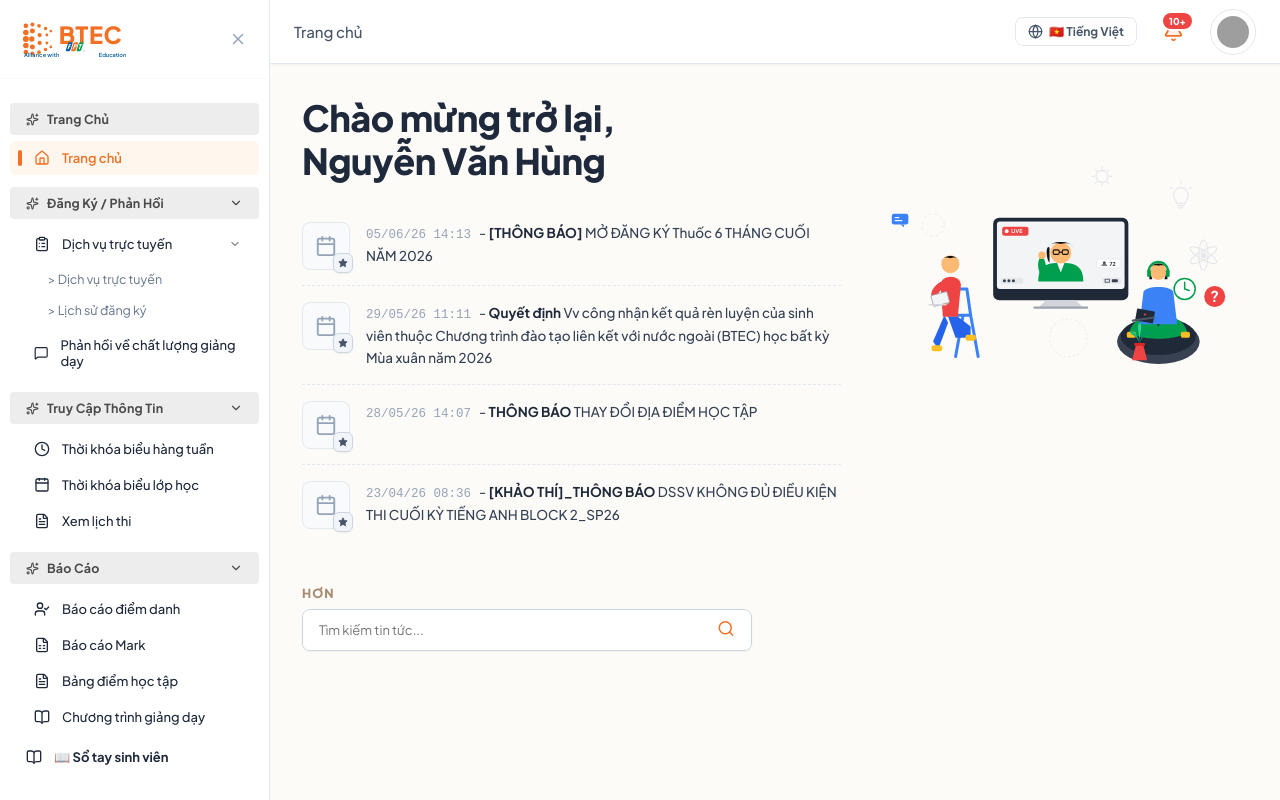
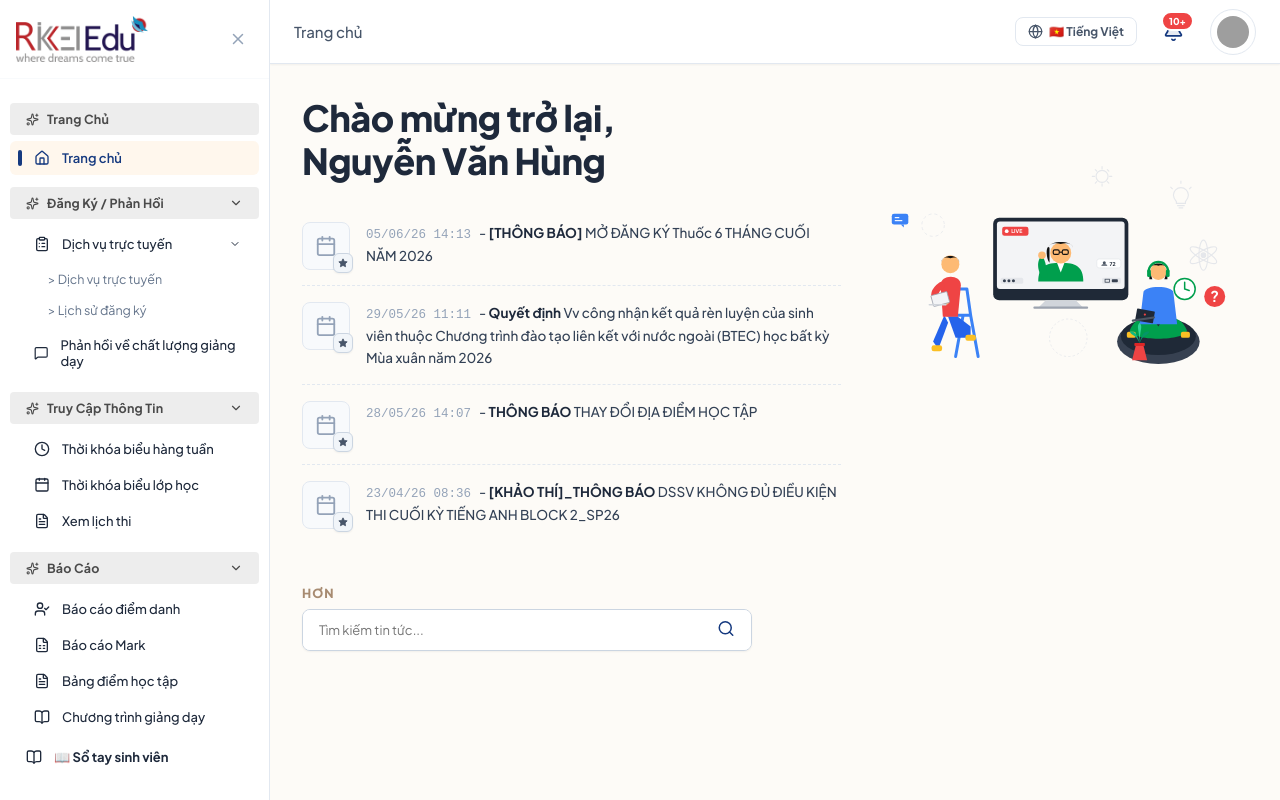
Before and after one commit to RIOMOD/PROJECT_RIKKEIEDU, a React (Vite) app: page / in a window 1280 px wide. Built offline with nearby package versions, Linux system fonts and the light colour scheme; grey boxes are pictures that could not be loaded.

Commit message:
feat: change logo to Rikkei Edu and update primary theme color to Rikkei Blue

```diff
--- a/src/components/AcademicTranscript.tsx
+++ b/src/components/AcademicTranscript.tsx
@@ -314,19 +314,19 @@ export const AcademicTranscript = ({ lang }: AcademicTranscriptProps) => {
         <div className="transcript-info-header">
           <div className="transcript-info-left" style={{ gap: '4px' }}>
             <div className="transcript-info-item" style={{ gap: '6px' }}>
-              <GraduationCap size={16} className="text-orange-500" style={{ color: '#f37021' }} />
+              <GraduationCap size={16} className="text-orange-500" style={{ color: 'var(--primary)' }} />
               <span className="transcript-info-label" style={{ color: '#334155', fontWeight: 'bold' }}>
                 STUDENT:{' '}
               </span>
               <span className="transcript-info-val" style={{ color: '#334155', fontWeight: 'bold' }}>Nguyễn Văn Hùng - BS00679</span>
             </div>
             <div className="transcript-info-item" style={{ gap: '6px' }}>
-              <BookOpen size={16} className="text-orange-500" style={{ color: '#f37021' }} />
+              <BookOpen size={16} className="text-orange-500" style={{ color: 'var(--primary)' }} />
               <span className="transcript-info-label" style={{ color: '#334155', fontWeight: 'bold' }}>Syllabus:BC_V6_01</span>
             </div>
           </div>
           <div className="transcript-info-right">
-            <button className="export-excel-btn" style={{ backgroundColor: '#f37021' }}>
+            <button className="export-excel-btn" style={{ backgroundColor: 'var(--primary)' }}>
               <FileSpreadsheet size={16} />
               <span>{t('Export to Excel', 'Export to Excel')}</span>
             </button>
@@ -337,7 +337,7 @@ export const AcademicTranscript = ({ lang }: AcademicTranscriptProps) => {
         <div className="transcript-table-wrapper" style={{ borderRadius: '0', border: '1px solid #cbd5e1' }}>
           <table className="transcript-table">
             <thead>
-              <tr className="transcript-thead-tr" style={{ backgroundColor: '#f37021' }}>
+              <tr className="transcript-thead-tr" style={{ backgroundColor: 'var(--primary)' }}>
                 {headers.map((h, i) => (
                   <th key={i} className="transcript-th" style={{ border: '1px solid #cbd5e1' }}>
                     {h}
@@ -404,7 +404,7 @@ export const AcademicTranscript = ({ lang }: AcademicTranscriptProps) => {
 
         {/* Bottom Obsolete section */}
         <div className="transcript-obsolete-header" style={{ borderBottom: 'none', marginBottom: '10px' }}>
-          <BookOpen size={16} className="text-orange-500" style={{ color: '#f37021' }} />
+          <BookOpen size={16} className="text-orange-500" style={{ color: 'var(--primary)' }} />
           <span className="transcript-obsolete-text" style={{ fontWeight: 'bold', color: '#334155' }}>
             {t('ENGLISH PREPARATORY & OBSOLETE COURSES', 'ENGLISH PREPARATORY & OBSOLETE COURSES')}
           </span>
--- a/src/components/BtecLogo.tsx
+++ b/src/components/BtecLogo.tsx
@@ -1,4 +1,4 @@
-import { FptLogo } from './FptLogo';
+import logoRikkeiedu from '../assets/logorikkeiedu.png';
 
 interface BtecLogoProps {
   className?: string;
@@ -7,88 +7,17 @@ interface BtecLogoProps {
 
 export const BtecLogo = ({ className, height = 50 }: BtecLogoProps) => {
   return (
-    <div className={`flex flex-col items-center ${className}`} style={{ height }}>
-      <svg
-        viewBox="0 0 260 70"
-        fill="none"
-        xmlns="http://www.w3.org/2000/svg"
-        style={{ width: '100%', height: '100%', overflow: 'visible' }}
-      >
-        {/* Stylized Dotted "B" Shape */}
-        <g transform="translate(10, 5)">
-          {/* Column 1 */}
-          <circle cx="5" cy="10" r="3.5" fill="#F27024" />
-          <circle cx="5" cy="20" r="4.2" fill="#F27024" />
-          <circle cx="5" cy="30" r="4.5" fill="#F27024" />
-          <circle cx="5" cy="40" r="4.2" fill="#F27024" />
-          <circle cx="5" cy="50" r="3.5" fill="#F27024" />
-
-          {/* Column 2 */}
-          <circle cx="15" cy="8" r="3.0" fill="#F27024" />
-          <circle cx="15" cy="18" r="3.8" fill="#F27024" />
-          <circle cx="14" cy="30" r="4.0" fill="#F27024" />
-          <circle cx="15" cy="42" r="3.8" fill="#F27024" />
-          <circle cx="15" cy="52" r="3.0" fill="#F27024" />
-
-          {/* Column 3 */}
-          <circle cx="25" cy="10" r="2.8" fill="#F27024" />
-          <circle cx="26" cy="24" r="3.2" fill="#F27024" />
-          <circle cx="26" cy="36" r="3.2" fill="#F27024" />
-          <circle cx="25" cy="50" r="2.8" fill="#F27024" />
-
-          {/* Column 4 (outer loop curves of B) */}
-          <circle cx="35" cy="14" r="2.5" fill="#F27024" />
-          <circle cx="37" cy="24" r="2.2" fill="#F27024" />
-          <circle cx="37" cy="36" r="2.2" fill="#F27024" />
-          <circle cx="35" cy="46" r="2.5" fill="#F27024" />
-
-          {/* Connection dots */}
-          <circle cx="43" cy="18" r="2.0" fill="#F27024" />
-          <circle cx="43" cy="42" r="2.0" fill="#F27024" />
-        </g>
-
-        {/* BTEC Text */}
-        <text
-          x="65"
-          y="42"
-          fill="#F27024"
-          fontSize="36"
-          fontWeight="900"
-          fontFamily="system-ui, -apple-system, sans-serif"
-          letterSpacing="1px"
-        >
-          BTEC
-        </text>
-
-        {/* Alliance with text */}
-        <text
-          x="12"
-          y="62"
-          fill="#005C9E"
-          fontSize="8.5"
-          fontWeight="600"
-          fontFamily="system-ui, -apple-system, sans-serif"
-          letterSpacing="0.2px"
-        >
-          Alliance with
-        </text>
-
-        {/* FPT Text or Inline Small Logo */}
-        <text
-          x="126"
-          y="62"
-          fill="#005C9E"
-          fontSize="8.5"
-          fontWeight="600"
-          fontFamily="system-ui, -apple-system, sans-serif"
-        >
-          Education
-        </text>
-      </svg>
-      {/* Inline mini FPT Logo */}
-      <div style={{ transform: 'scale(0.24) translate(210px, -100px)', width: 0, height: 0 }}>
-        <FptLogo height={50} />
-      </div>
+    <div className={className} style={{ display: 'flex', alignItems: 'center', height }}>
+      <img
+        src={logoRikkeiedu}
+        alt="Rikkei Edu Logo"
+        style={{
+          height: '100%',
+          maxHeight: '100%',
+          objectFit: 'contain',
+          display: 'block'
+        }}
+      />
     </div>
   );
 };
--- a/src/components/Curriculum.tsx
+++ b/src/components/Curriculum.tsx
@@ -69,14 +69,14 @@ export const Curriculum = ({ lang }: CurriculumProps) => {
         <div className="transcript-info-header" style={{ marginBottom: '16px' }}>
           <div className="transcript-info-left" style={{ gap: '4px' }}>
             <div className="transcript-info-item" style={{ gap: '6px' }}>
-              <GraduationCap size={16} className="text-orange-500" style={{ color: '#f37021' }} />
+              <GraduationCap size={16} className="text-orange-500" style={{ color: 'var(--primary)' }} />
               <span className="transcript-info-label" style={{ color: '#334155', fontWeight: 'bold' }}>
                 STUDENT:{' '}
               </span>
               <span className="transcript-info-val" style={{ color: '#334155', fontWeight: 'bold' }}>Nguyễn Văn Hùng - BS00679</span>
             </div>
             <div className="transcript-info-item" style={{ gap: '6px' }}>
-              <BookOpen size={16} className="text-orange-500" style={{ color: '#f37021' }} />
+              <BookOpen size={16} className="text-orange-500" style={{ color: 'var(--primary)' }} />
               <span className="transcript-info-label" style={{ color: '#334155', fontWeight: 'bold' }}>Syllabus:BC_V6_01</span>
             </div>
           </div>
@@ -86,7 +86,7 @@ export const Curriculum = ({ lang }: CurriculumProps) => {
         <div className="transcript-table-wrapper" style={{ borderRadius: '0', border: '1px solid #cbd5e1', marginBottom: '24px' }}>
           <table className="transcript-table">
             <thead>
-              <tr className="transcript-thead-tr" style={{ backgroundColor: '#f37021' }}>
+              <tr className="transcript-thead-tr" style={{ backgroundColor: 'var(--primary)' }}>
                 {headers1.map((h, i) => (
                   <th key={i} className="transcript-th" style={{ border: '1px solid #cbd5e1', textTransform: 'uppercase' }}>
                     {h}
@@ -124,7 +124,7 @@ export const Curriculum = ({ lang }: CurriculumProps) => {
 
         {/* Table 2: Subject Prerequisite */}
         <div className="transcript-obsolete-header" style={{ borderBottom: 'none', marginBottom: '10px', marginTop: '16px' }}>
-          <BookOpen size={16} className="text-orange-500" style={{ color: '#f37021' }} />
+          <BookOpen size={16} className="text-orange-500" style={{ color: 'var(--primary)' }} />
           <span className="transcript-obsolete-text" style={{ fontWeight: 'bold', color: '#334155' }}>
             {t('Subject Prequisite', 'Subject Prequisite')}
           </span>
@@ -133,7 +133,7 @@ export const Curriculum = ({ lang }: CurriculumProps) => {
         <div className="transcript-table-wrapper" style={{ borderRadius: '0', border: '1px solid #cbd5e1', marginBottom: '30px' }}>
           <table className="transcript-table">
             <thead>
-              <tr className="transcript-thead-tr" style={{ backgroundColor: '#f37021' }}>
+              <tr className="transcript-thead-tr" style={{ backgroundColor: 'var(--primary)' }}>
                 {headers2.map((h, i) => (
                   <th key={i} className="transcript-th" style={{ border: '1px solid #cbd5e1', textTransform: 'uppercase' }}>
                     {h}
--- a/src/index.css
+++ b/src/index.css
@@ -1,8 +1,8 @@
 @import url('https://fonts.googleapis.com/css2?family=Plus+Jakarta+Sans:wght@300;400;500;600;700;800&family=Outfit:wght@300;400;500;600;700;800;900&display=swap');
 
 :root {
-  --primary: #F27024;
-  --primary-hover: #E05E13;
+  --primary: #15397F;
+  --primary-hover: #112D66;
   --fpt-blue: #005C9E;
   --fpt-green: #009F4D;
   --bg-cream: #FDFBF7;
@@ -1201,7 +1201,7 @@ body {
 }
 
 .timetable-table th {
-  background-color: #f37021 !important; /* Solid BTEC Orange */
+  background-color: var(--primary) !important; /* Rikkei Blue */
   color: #FFFFFF !important;
   font-weight: 700;
   font-size: 13px;
@@ -2005,7 +2005,7 @@ body {
 }
 
 .mark-thead-tr {
-  background-color: #f37021 !important; /* Solid BTEC Orange */
+  background-color: var(--primary) !important; /* Rikkei Blue */
   color: #FFFFFF;
 }
 
@@ -2669,7 +2669,7 @@ body {
 }
 
 .feedback-thead {
-  background-color: #f37021; /* Solid BTEC Orange */
+  background-color: var(--primary); /* Rikkei Blue */
   color: #FFFFFF;
 }
 
@@ -2739,7 +2739,7 @@ body {
 }
 
 .class-timetable-select {
-  background-color: #f37021; /* BTEC Orange */
+  background-color: var(--primary); /* Rikkei Blue */
   color: #FFFFFF;
   border: 1px solid #cbd5e1;
   border-radius: 4px;
@@ -2781,7 +2781,7 @@ body {
 }
 
 .timetable-accordion-header .chevron-icon {
-  color: #f37021; /* Orange chevron */
+  color: var(--primary); /* Rikkei Blue chevron */
 }
 
 .timetable-accordion-body {
@@ -2804,7 +2804,7 @@ body {
 }
 
 .group-timetable-thead {
-  background-color: #f37021; /* Orange BTEC */
+  background-color: var(--primary); /* Rikkei Blue */
   color: #FFFFFF;
 }
 
```
Also changed, not shown: src/assets/logorikkeiedu.png (added).
